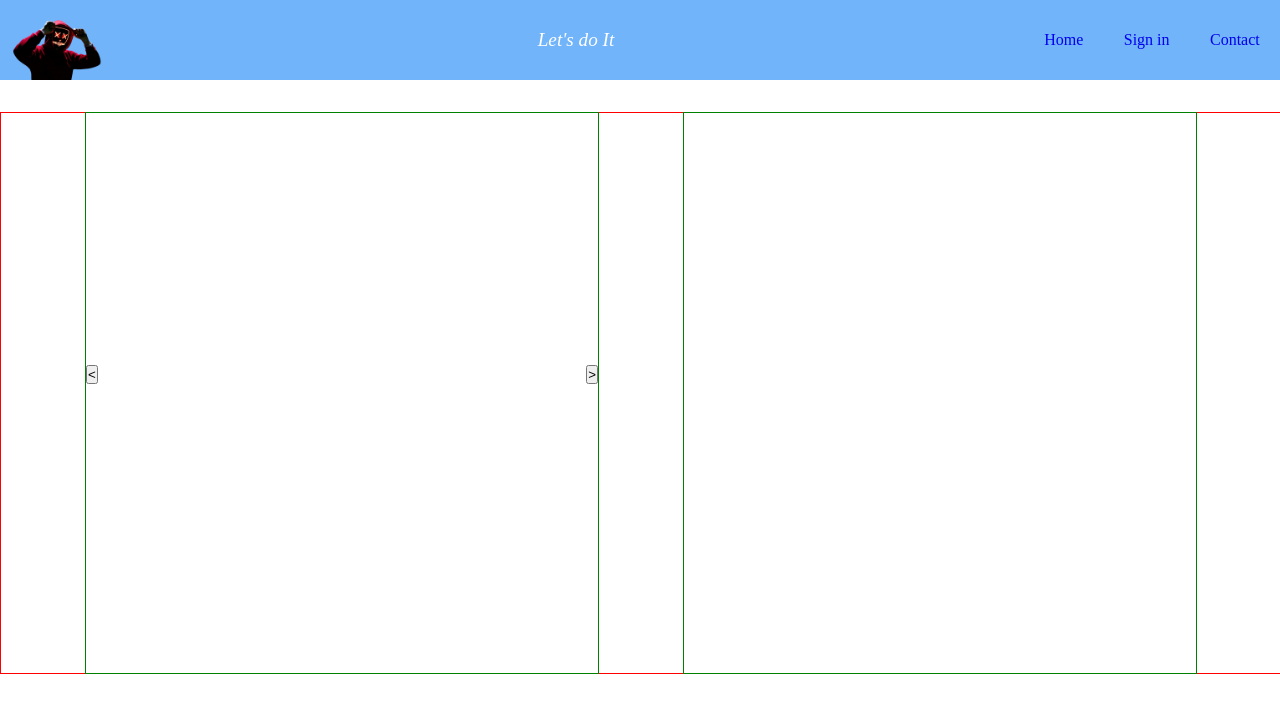
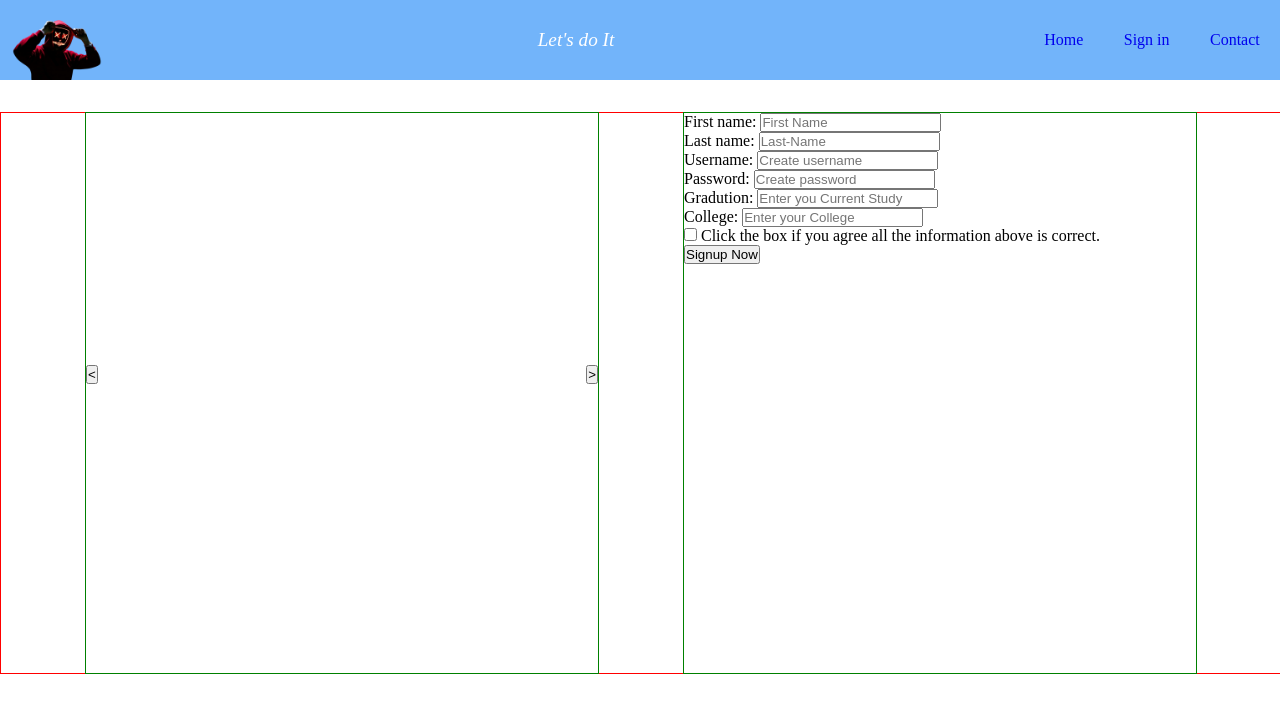
Before and after one commit to saitejavenkat/yes, a plain HTML site: page index.html in a window 1280 px wide. Drawn offline with Linux system fonts and the light colour scheme.

Commit message:
Update index.html

```diff
--- a/index.html
+++ b/index.html
@@ -35,13 +35,80 @@
     <main>
       <div class="adver">
         <div class="ad-bt">
-          <button class="ini"><</button>
-          <button class="fin">></button>
+          <button class="ini" onclick="h()"><</button>
+          <button class="fin" onclick="h1()">></button>
         </div>
         <div class="fir-col"></div>
         <div class="sec-col"></div>
       </div>
-      <div class="data"></div>
+      <div class="data">
+        <form class="signup-info">
+          <div class="first">
+            <label for="first">First name:</label>
+            <input
+              type="text"
+              required=""
+              id="first"
+              placeholder="First Name"
+            />
+          </div>
+          <div class="last">
+            <label for="Last">Last name:</label>
+            <input
+              type="text"
+              required=""
+              id="Last"
+              class="last-name"
+              placeholder="Last-Name"
+            />
+          </div>
+          <div>
+            <label for="user">Username:</label>
+            <input
+              type="text"
+              id="user"
+              class="user-name"
+              required=""
+              placeholder="Create username"
+            />
+          </div>
+          <div>
+            <label for="pass0">Password:</label>
+            <input
+              type="password"
+              id="pass0"
+              required=""
+              placeholder="Create password"
+            />
+          </div>
+          <div>
+            <label for="grad">Gradution:</label>
+            <input
+              type="text"
+              id="grad"
+              placeholder="Enter you Current Study"
+              required=""
+            />
+          </div>
+          <div>
+            <label for="college">College:</label>
+            <input
+              type="text"
+              id="college"
+              placeholder="Enter your College"
+              required=""
+            />
+          </div>
+          <div>
+            <input type="checkbox" required="" />
+            <label class="checker"
+              >Click the box if you agree all the information above is
+              correct.</label
+            >
+          </div>
+          <button>Signup Now</button>
+        </form>
+      </div>
     </main>
   </body>
 </html>
```
